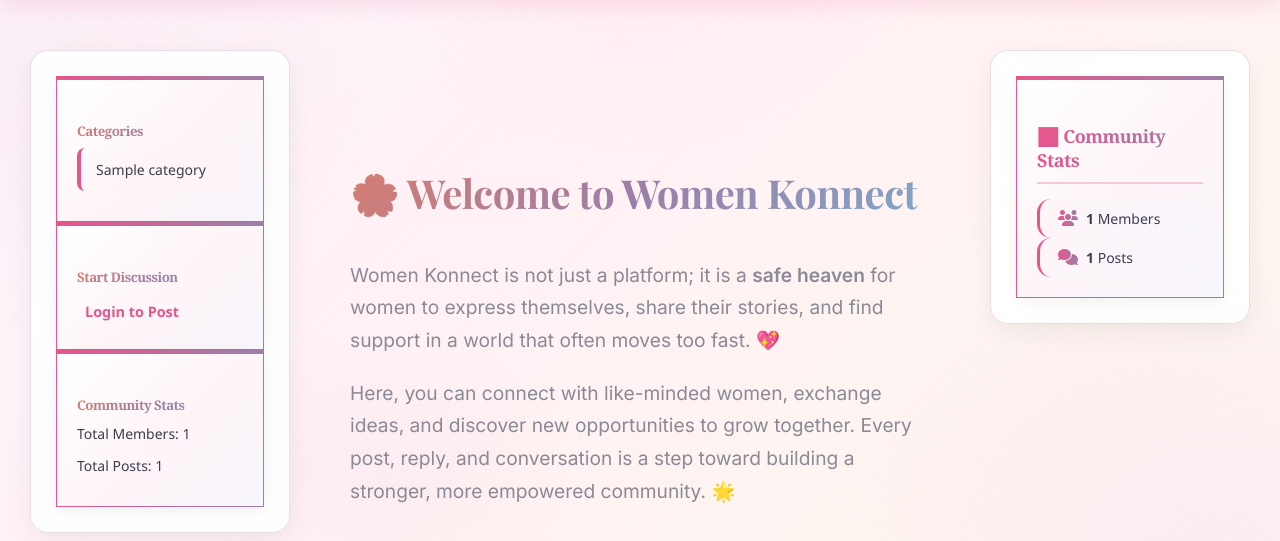
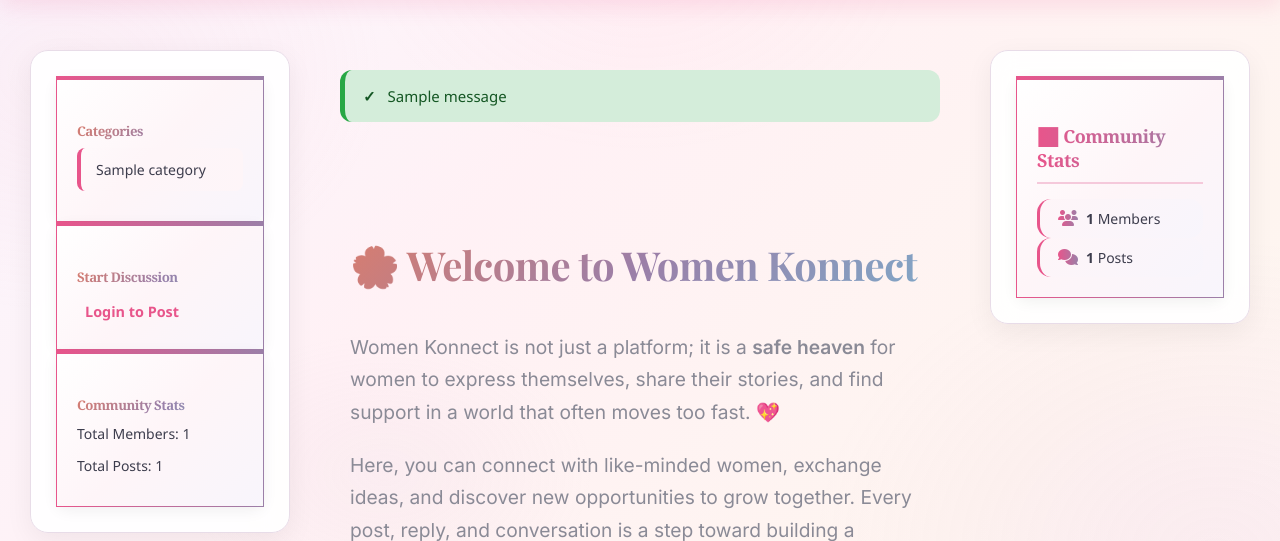
Before and after one commit to monikasareeen-bit/womenkonnect, a Django app: page /about/ in a window 1280 px wide. Shown: the part 87-628 px from the top of the page. Run offline with Django 5.2, Linux system fonts and the light colour scheme; tables that the repository leaves empty hold one stand-in row (values such as "Sample post"); one stand-in notice (Sample message) is shown.

Commit message:
Debug form errors and fix CSS

```diff
--- a/community/templates/community/base.html
+++ b/community/templates/community/base.html
@@ -70,6 +70,13 @@
 
         <!-- Main Content -->
         <main class="main-content">
+            {% if messages %}
+            <div class="messages" style="max-width:600px;margin:20px auto;">
+                {% for message in messages %}
+                <div class="alert alert-{{ message.tags }}">{{ message }}</div>
+                {% endfor %}
+            </div>
+            {% endif %}
             {% block content %}{% endblock %}
         </main>
 
--- a/womenconnect/settings.py
+++ b/womenconnect/settings.py
@@ -188,6 +188,9 @@ else:
 # ========================
 # EMAIL
 # ========================
+# ========================
+# EMAIL
+# ========================
 EMAIL_BACKEND = config(
     'EMAIL_BACKEND',
     default='django.core.mail.backends.smtp.EmailBackend'
```
